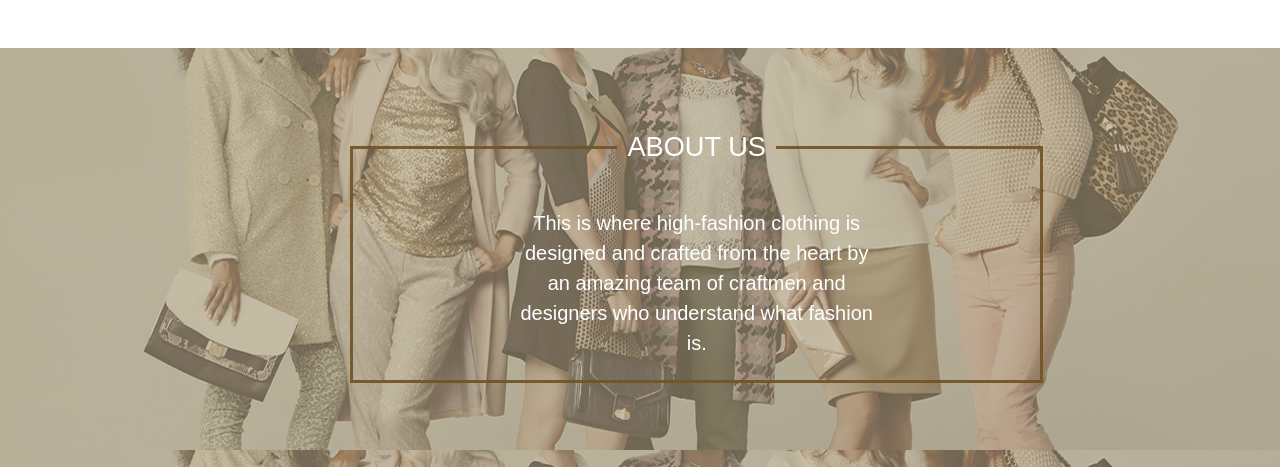
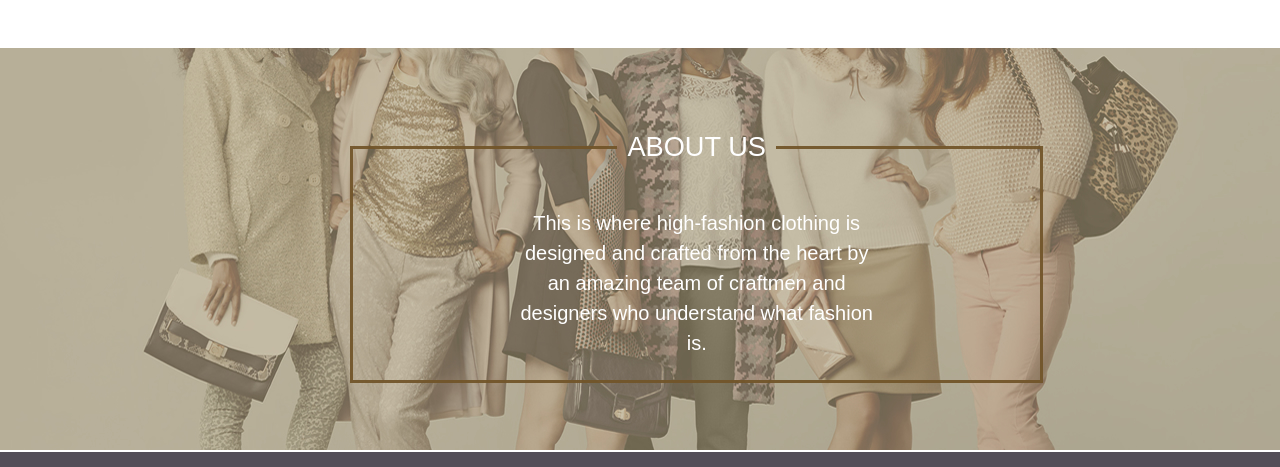
Before and after one commit to Vinge1718/ui, a plain HTML site: page index.html in a window 1280 px wide. Shown: the part 1844-2311 px from the top of the page. Drawn offline with nearby package versions, Linux system fonts and the light colour scheme.

Commit message:
edited the background image height and repetition in the background

```diff
--- a/css/style.css
+++ b/css/style.css
@@ -229,8 +229,9 @@ select{
 
 section.sec4{
     background: url(assets/backgrounds/about.jpg);
+    background-repeat: no-repeat;
     width: 100%;
-    height: 60.5vh;
+    height: 50.5vh;
     padding: 10px;
 }
 
```
